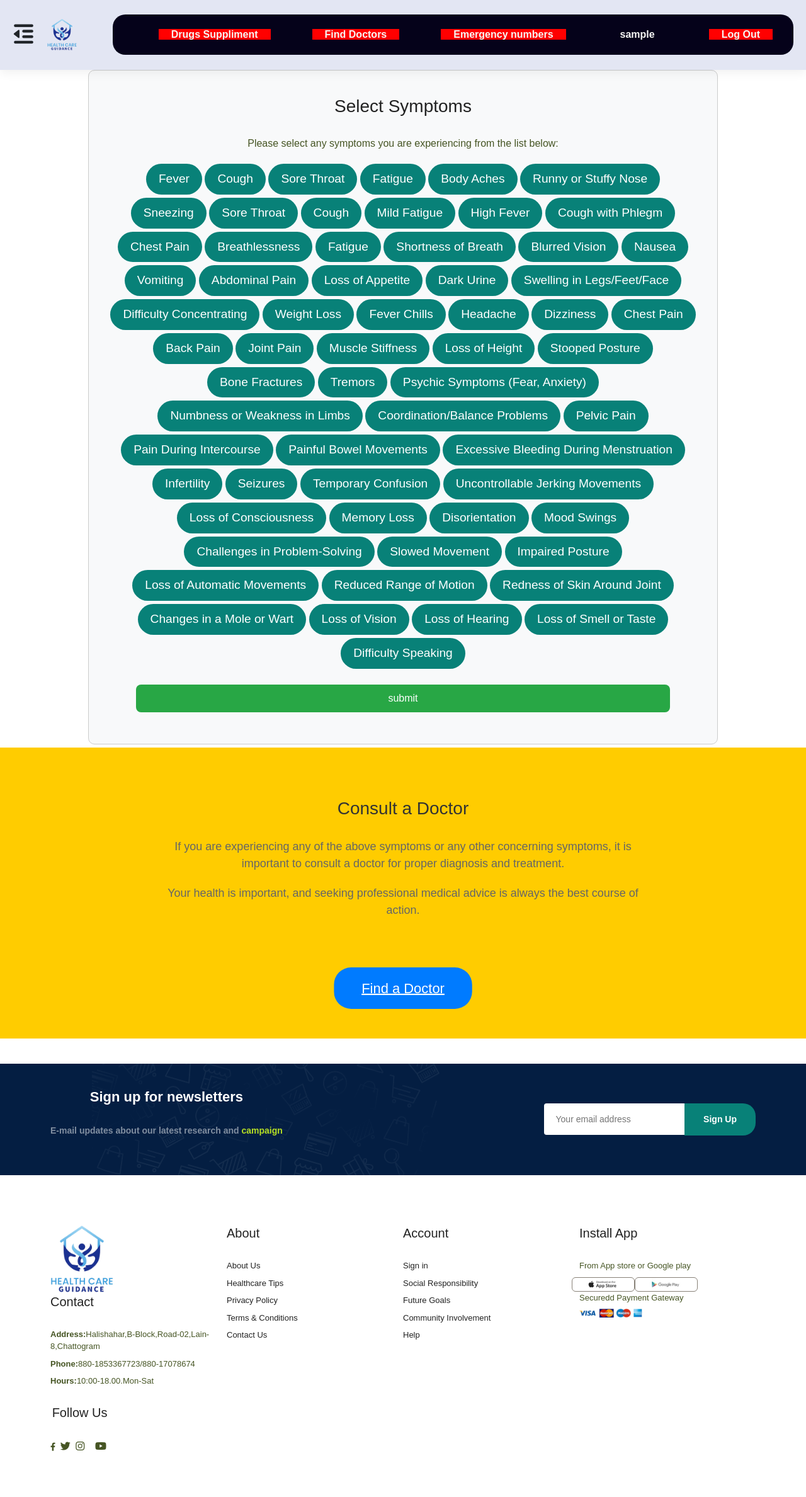
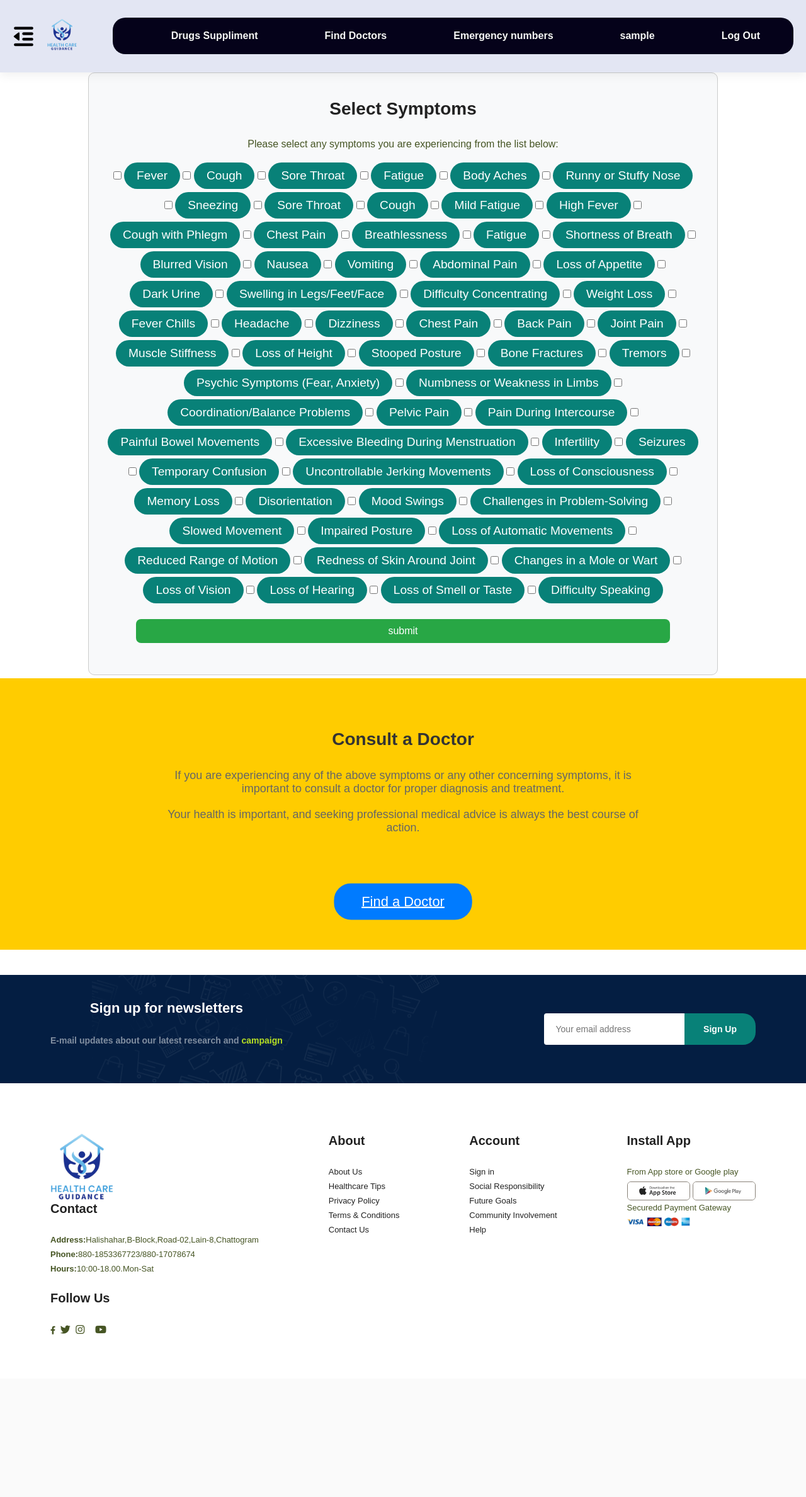
Before and after one commit to junaid-h0ssain/healthweb, a PHP site: page /symptoms.php in a window 1280 px wide. Shown: the whole page at 63% size. After the commit the page ends 2119 px from the top, so only its background shows below. Run offline with PHP 8.4, Linux system fonts and the light colour scheme; the visitor is signed in with stand-in values (Sample User, id 1); some web fonts are replaced.

Commit message:
made QOL changes

```diff
--- a/create.php
+++ b/create.php
@@ -72,7 +72,7 @@
         $_SESSION["pass"] = $_POST["pass"];
 
 
-        $sq = "INSERT INTO USERS (name,pass) VALUES ('$username','$pass')";
+        $sq = "INSERT INTO USER (name,pass) VALUES ('$username','$pass')";
         mysqli_query($conn,$sq);
         header("Location: home.php");
 
--- a/drugs_suppliment.php
+++ b/drugs_suppliment.php
@@ -129,7 +129,7 @@
 </section>
 
 
-    <h4 >Our Services for Drug Supplements</h4>
+<h4 >Our Services for Drug Supplements</h4>
 
 <section id="feature" class="section-p1">
 
--- a/header.php
+++ b/header.php
@@ -4,17 +4,17 @@
 
 <!DOCTYPE html>
 <html lang="en">
-<head>
-    <meta charset="UTF-8">
-    <meta name="viewport" content="width=device-width, initial-scale=1.0">
-    <title>Healthcare Guidance</title>
-    <link rel="icon" type="image/png" href="img/logo.png">
-    <link rel="stylesheet" href="https://use.fontawesome.com/releases/v5.15.4/css/all.css" />
-    <link rel="stylesheet" href="style.css">
-    <link rel="stylesheet" href="https://cdnjs.cloudflare.com/ajax/libs/font-awesome/6.0.0/css/all.min.css">
-    <link href="https://cdn.jsdelivr.net/npm/remixicon@4.2.0/fonts/remixicon.css"
-    rel="stylesheet"/>
-</head>
+<!--<head>-->
+<!--    <meta charset="UTF-8">-->
+<!--    <meta name="viewport" content="width=device-width, initial-scale=1.0">-->
+<!--    <title>Healthcare Guidance</title>-->
+<!--    <link rel="icon" type="image/png" href="img/logo.png">-->
+<!--    <link rel="stylesheet" href="https://use.fontawesome.com/releases/v5.15.4/css/all.css" />-->
+<!--    <link rel="stylesheet" href="style.css">-->
+<!--    <link rel="stylesheet" href="https://cdnjs.cloudflare.com/ajax/libs/font-awesome/6.0.0/css/all.min.css">-->
+<!--    <link href="https://cdn.jsdelivr.net/npm/remixicon@4.2.0/fonts/remixicon.css"-->
+<!--    rel="stylesheet"/>-->
+<!--</head>-->
 <body>
 
     <section id="header">
@@ -44,11 +44,11 @@
         <?php if(isset($_SESSION["username"])): ?>
             <ul id="navbar">
 
-                <li><a style="background-color: red;"  href="drugs_suppliment.php">Drugs Suppliment</a></li>
-                <li><a style="background-color: red;"  href="find_doctors.php">Find Doctors</a></li>
-                <li><a  style="background-color: red;"href="Emergency_Numbers.php">Emergency numbers</a></li>
+                <li><a href="drugs_suppliment.php">Drugs Suppliment</a></li>
+                <li><a href="find_doctors.php">Find Doctors</a></li>
+                <li><a href="Emergency_Numbers.php">Emergency numbers</a></li>
                 <li class="active" ><a href="symptoms.php" ><?php echo $_SESSION["username"]; ?></a></li>
-                <li><a style="background-color: red;" href="login.php">Log Out</a></li>
+                <li><a href="login.php">Log Out</a></li>
 
             </ul>
           <?php else: ?>
--- a/login.php
+++ b/login.php
@@ -1,8 +1,11 @@
 <?php
-  include 'header.php';
   session_start();
   if(isset($_SESSION["username"])){
     session_destroy();
+    include 'header.php';
+  }else{
+    session_abort();
+    include 'header.php';
   }
 ?>
 
--- a/symptoms.php
+++ b/symptoms.php
@@ -1,22 +1,8 @@
 <?php
   include 'header.php';
 ?>
-
-<!DOCTYPE html>
-<html lang="en">
-<head>
-    <meta charset="UTF-8">
-    <meta name="viewport" content="width=device-width, initial-scale=1.0">
-    <link href="https://cdn.jsdelivr.net/npm/bootstrap@5.3.3/dist/css/bootstrap.min.css" rel="stylesheet" integrity="sha384-QWTKZyjpPEjISv5WaRU9OFeRpok6YctnYmDr5pNlyT2bRjXh0JMhjY6hW+ALEwIH" crossorigin="anonymous">
-    <link rel="stylesheet" href="https://use.fontawesome.com/releases/v5.15.4/css/all.css" />
-    <link rel="stylesheet" href="style.css">
-    <link rel="stylesheet" href="https://cdnjs.cloudflare.com/ajax/libs/font-awesome/6.0.0/css/all.min.css">
-    <link href="https://cdn.jsdelivr.net/npm/remixicon@4.2.0/fonts/remixicon.css" rel="stylesheet"/>
-</head>
-<body>
-
 <section class="symptom">
-    <form id="symptomForm" action="symptoms.php" method="get">
+    <form id="symptomForm" action="symptoms.php" method="post">
         <h2>Select Symptoms</h2>
         <p>Please select any symptoms you are experiencing from the list below:</p>
 
@@ -186,7 +172,7 @@
             }
         }
     }
-  ?>
+?>
   </div>
 </section>
 
```
